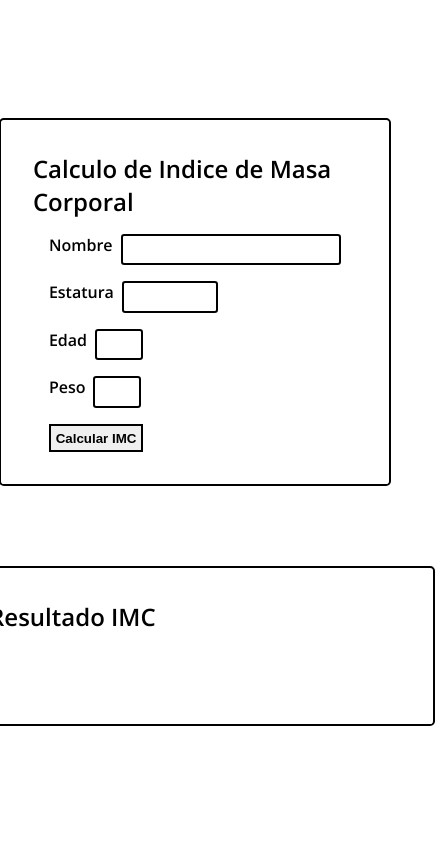
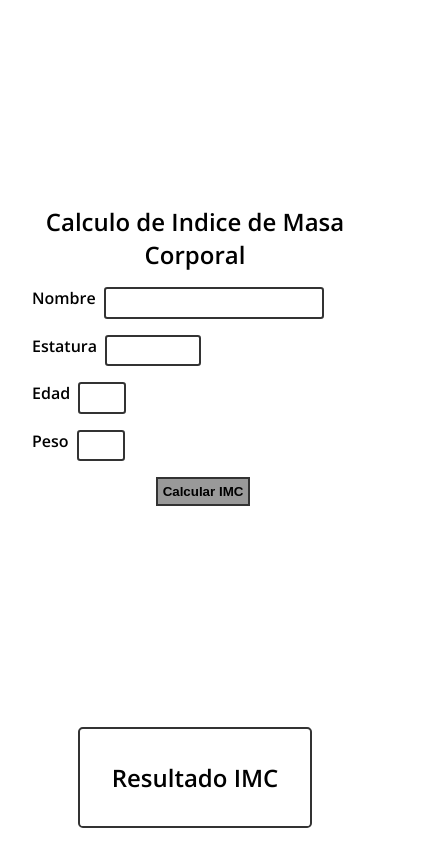
Before and after one commit to luciano393/calculo_IMC, a plain HTML site: page index.html in a window 390 px wide. Shown: the whole page, 435 px wide, since content can reach past the window. Drawn offline with nearby package versions, Linux system fonts and the light colour scheme.

Commit message:
resposive

```diff
--- a/styles.css
+++ b/styles.css
@@ -4,6 +4,10 @@
     margin: 0;
     padding: 0;
     box-sizing: border-box;
+}
+
+html {
+    overflow-x: hidden;
 }
 
 body {
@@ -22,7 +26,7 @@ h1 {
 }
 
 .content {
-    border: 2px solid black;
+    border: 2px solid #333333;
     border-radius: .3rem;
     padding: 2rem;
     margin-bottom: 5rem;
@@ -38,7 +42,7 @@ h1 {
 }
 
 .input-box input {
-    border: 2px solid black;
+    border: 2px solid #333333;
     margin-left: .5rem;
     border-radius: .2rem;
     padding: .3rem;
@@ -57,15 +61,16 @@ h1 {
 }
 
 #btn {
-    border: 2px solid black;
+    border: 2px solid #333333;
     padding: .3rem;
     font-weight: 600;
     cursor: pointer;
     margin-left: 1rem;
+    background-color: #999999;
 }
 
 .container {
-    border: 2px solid black;
+    border: 2px solid #333333;
     border-radius: .3rem;
     padding: 2rem;
     min-width: 30rem;
@@ -74,5 +79,32 @@ h1 {
 
 #resultado {
     font-size: 1.5rem;
-    margin-top: .5rem;
 }
+
+@media (max-width: 600px) {
+    .container {
+        min-width: auto;
+    }
+    .content {
+        padding: 1rem auto;
+        margin: auto;
+    }
+}
+
+@media (max-width: 400px) {
+    .container {
+        text-align: center;
+        min-width: auto;
+        min-height: auto;
+        padding: auto;
+        margin: 1rem;
+    }
+    .content {
+        border: none;
+        text-align: center;
+    }
+
+    .input-box {
+        margin: 1rem auto;
+    }
+}
```
